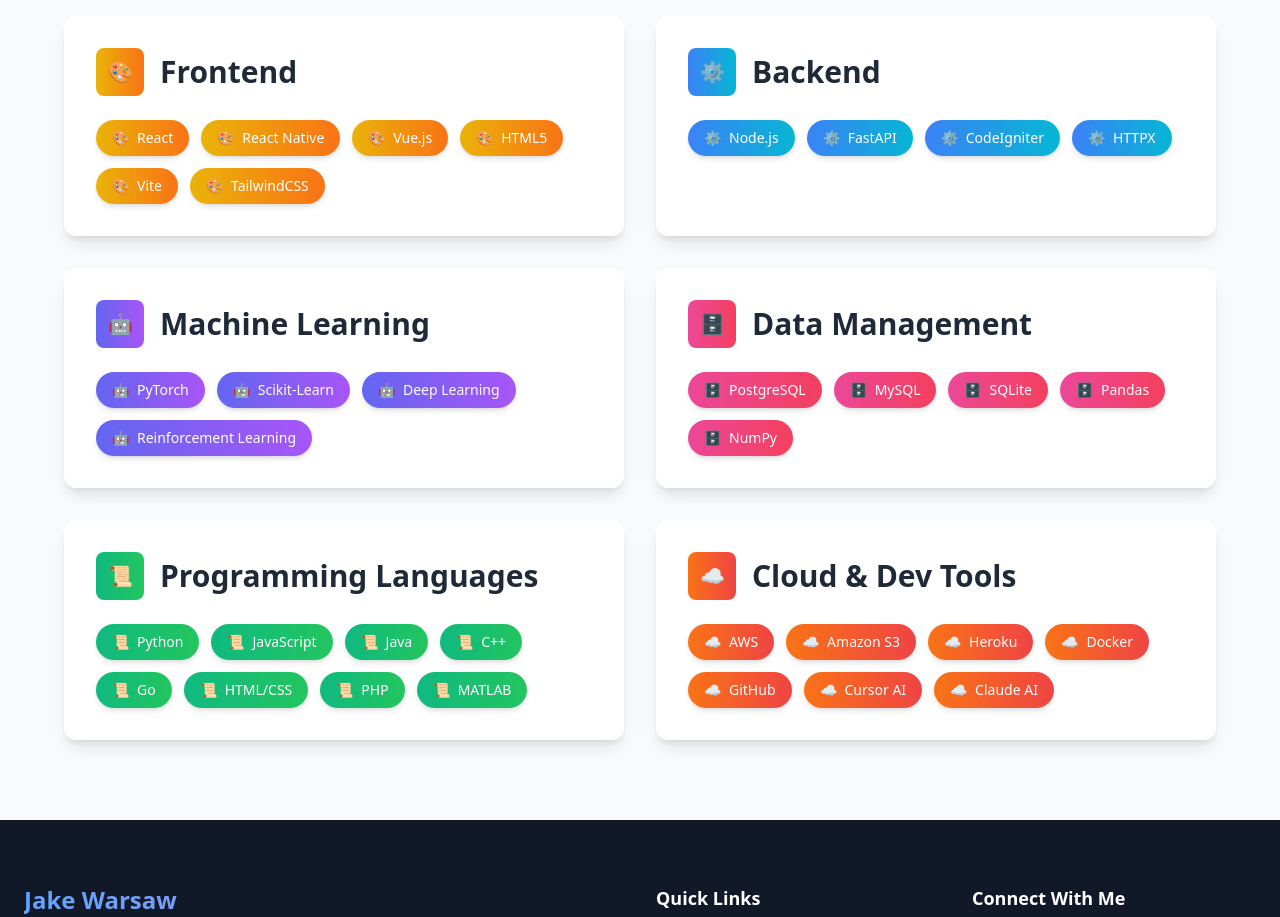
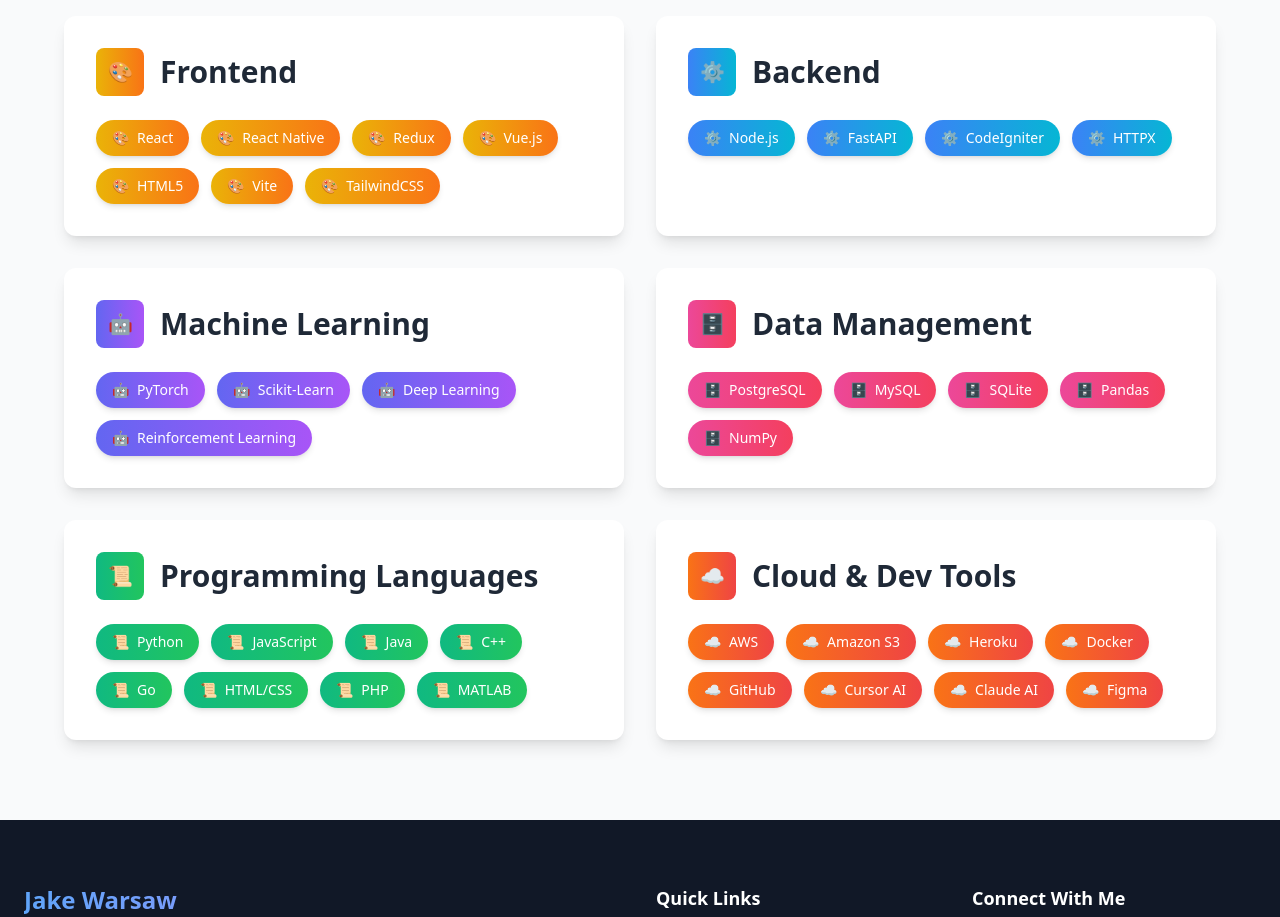
Before and after one commit to jp0utside/jw-portfolio, a React (Vite) app: page / in a window 1280 px wide. Shown: the part 5340-6257 px from the top of the page. Built offline with nearby package versions, Linux system fonts and the light colour scheme.

Commit message:
Minor content updates

```diff
--- a/src/data/skills.js
+++ b/src/data/skills.js
@@ -1,11 +1,11 @@
 export const skills = {
   tools: {
-    "Frontend": ["React", "React Native", "Vue.js", "HTML5", "Vite", "TailwindCSS"],
+    "Frontend": ["React", "React Native", "Redux","Vue.js", "HTML5", "Vite", "TailwindCSS"],
     "Backend": ["Node.js", "FastAPI", "CodeIgniter", "HTTPX"],
     "Machine Learning": ["PyTorch", "Scikit-Learn", "Deep Learning", "Reinforcement Learning"],
     "Data Management": ["PostgreSQL", "MySQL", "SQLite", "Pandas", "NumPy"],
     "Programming Languages": ["Python", "JavaScript", "Java", "C++", "Go", "HTML/CSS", "PHP", "MATLAB"],
-    "Cloud & Dev Tools": ["AWS", "Amazon S3", "Heroku", "Docker", "GitHub", "Cursor AI", "Claude AI"]
+    "Cloud & Dev Tools": ["AWS", "Amazon S3", "Heroku", "Docker", "GitHub", "Cursor AI", "Claude AI", "Figma"]
   },
   technicalSkills: {
     "Web": ["Frontend Development", "Backend Development", "API Development", "Microservices","UI/UX Design"],
```
